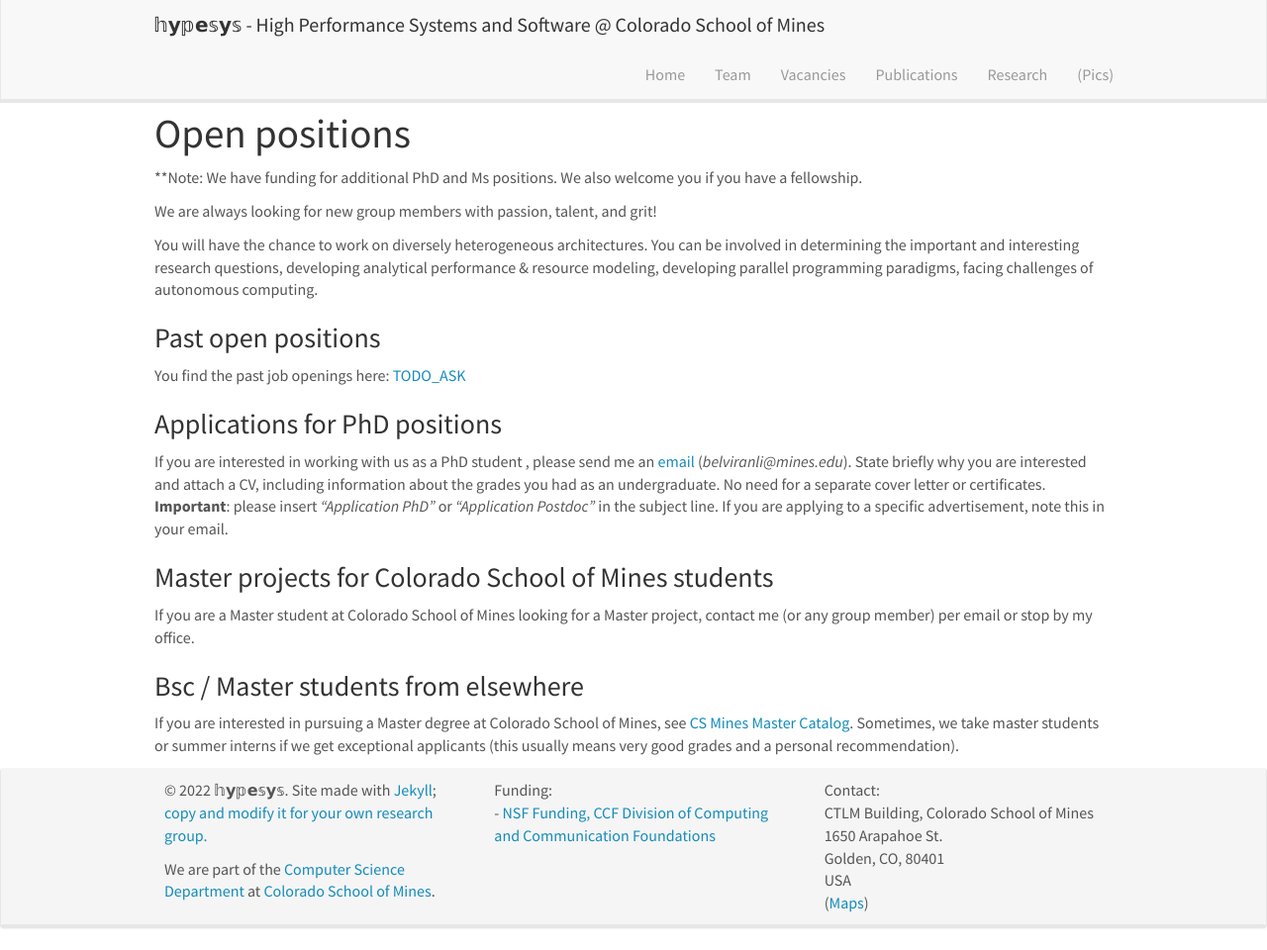
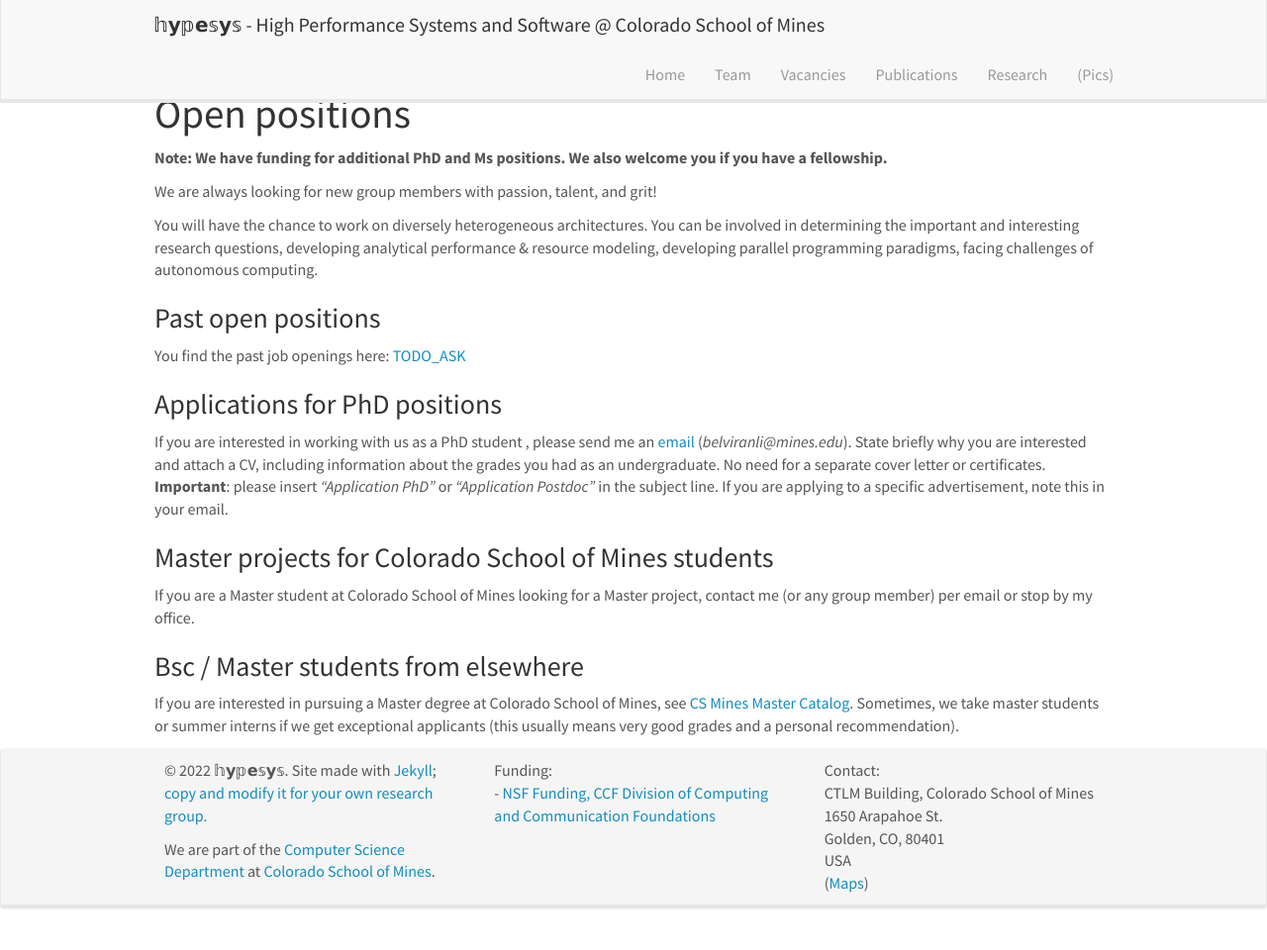
Before and after one commit to hypesys/hypesys.github.io, a Jekyll site: the page built from _pages/openings.md, in a window 1280 px wide and 960 px high. Shown: the whole window at 99% size. Built offline with Jekyll 4.4.1, drawn with Linux system fonts in a browser that asks for light colours; nearby versions of some CDN libraries.

Commit message:
Vacancies updated

```diff
--- a/_pages/openings.md
+++ b/_pages/openings.md
@@ -8,7 +8,7 @@ permalink: /vacancies
 
 # Open positions
 
-**Note: We have funding for additional PhD and Ms positions. We also welcome you if you have a fellowship.
+**Note: We have funding for additional PhD and Ms positions. We also welcome you if you have a fellowship.**
 
 <!-- Take a look at the [veni fellowship](https://www.nwo.nl/en/calls/nwo-talent-programme-veni-science-domain) or the Marie Curie fellowship (currently closed, next deadline probably Fall 2021, [here is last years call]({{ site.baseurl }}/downloads/h2020-wp1820-msca_en.pdf)).** -->
 
--- a/css/main.scss
+++ b/css/main.scss
@@ -10,7 +10,7 @@ img { margin-bottom: 24px;
 
 
 body {
-	padding-top: 90px;
+	padding-top: 70px;
 }
 
 figcaption {
@@ -28,7 +28,7 @@ p.byline {
 	text-align: center;
 	font-size: 18px;
 	line-height: 36px;
-	margin-top: -24px;
+	margin-top: -36px;
 	margin-bottom: 48px;
 }
 
```
